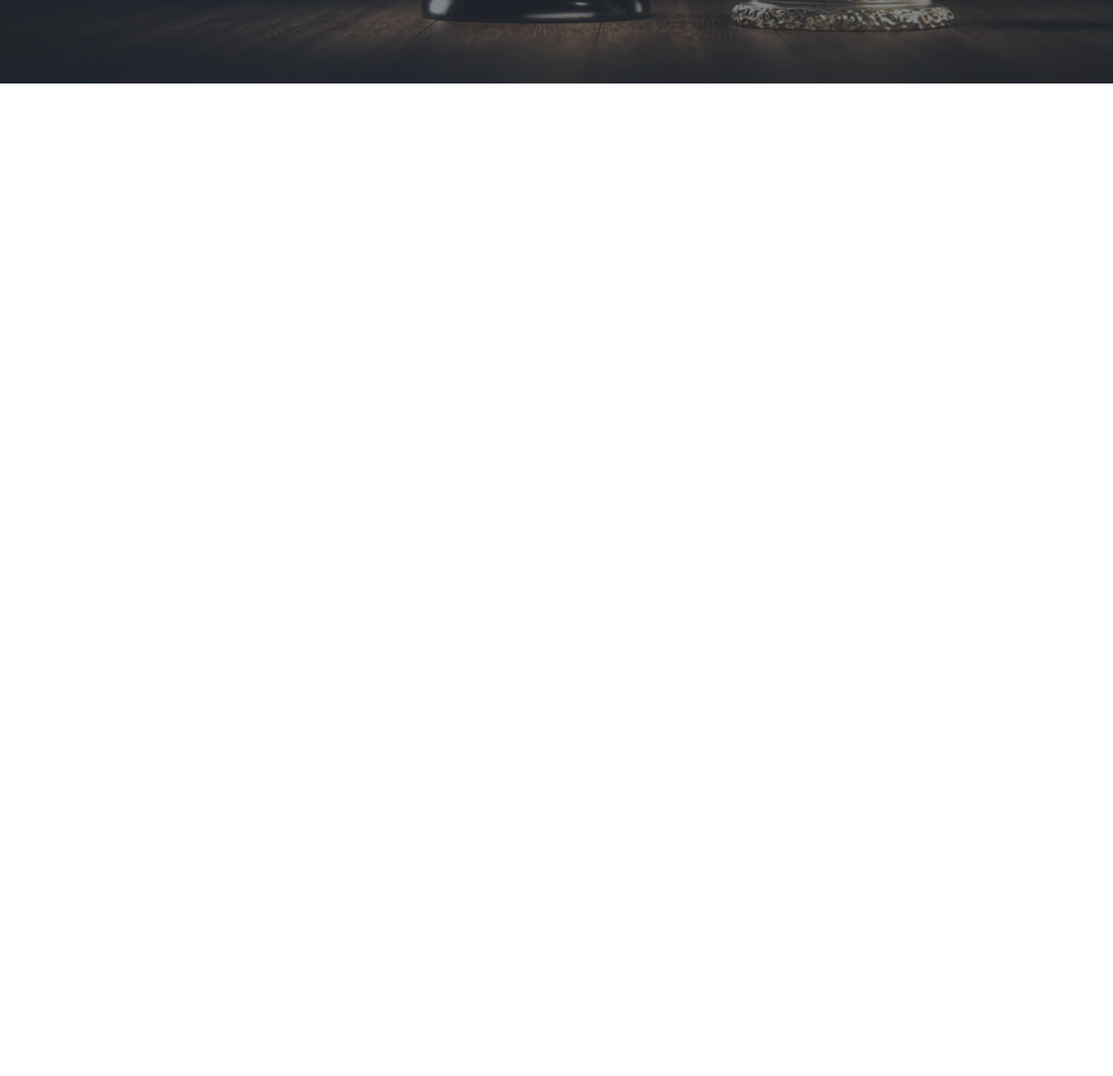
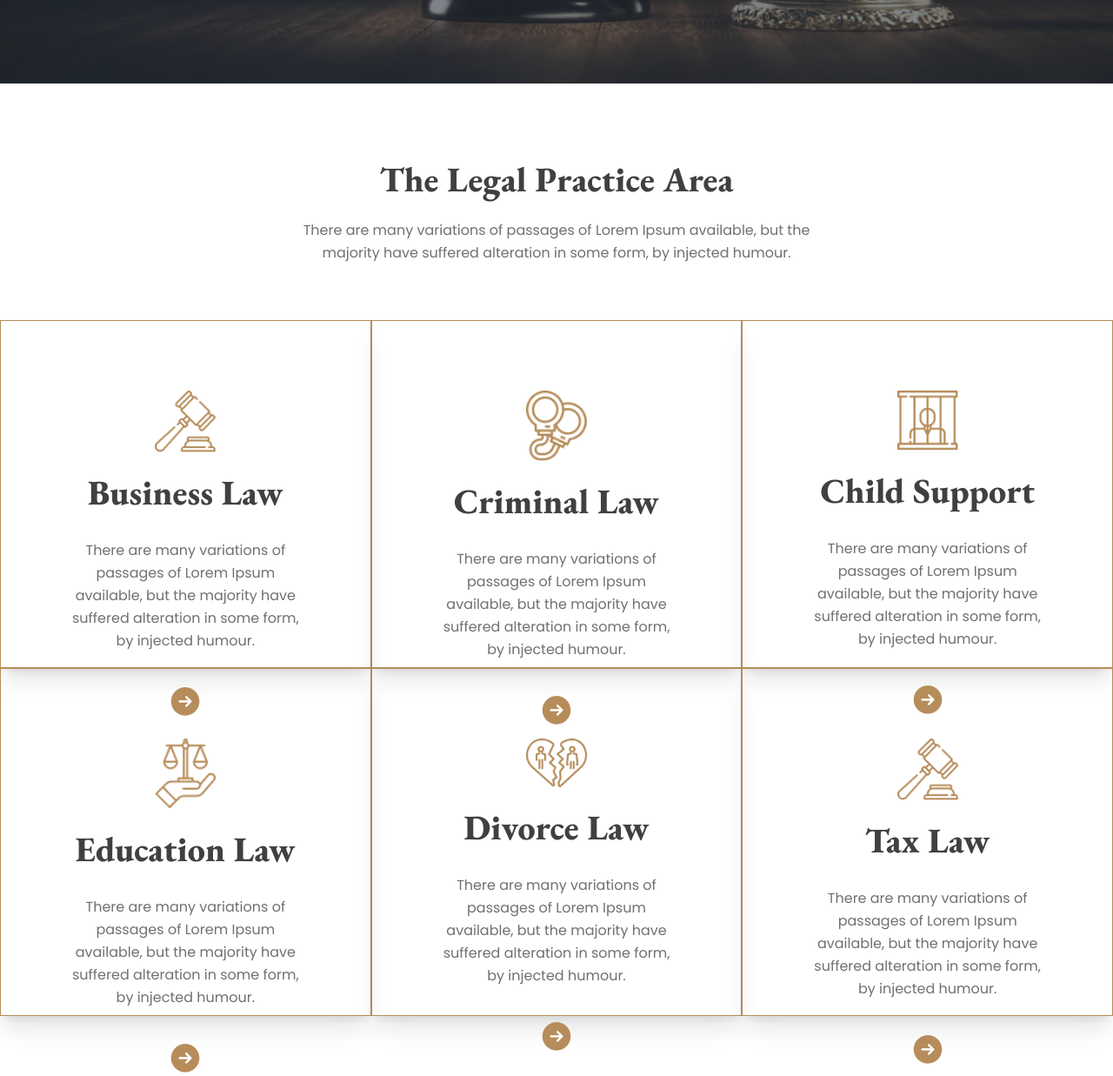
Before and after one commit to muhammad-shahin/law-firm-website, a plain HTML site: page index.html in a window 1280 px wide. Shown: the part 586-1823 px from the top of the page at 87% size. Before the commit the page ends 800 px from the top, so only its background shows below. Drawn offline with nearby package versions, Linux system fonts and the light colour scheme.

Commit message:
cards section added

```diff
--- a/index.html
+++ b/index.html
@@ -96,11 +96,11 @@
     <main class="md:container md:mx-auto">
       <!-- Banner Section -->
       <section>
-        <div class="hero h-[70vh] mt-12 mb-[5vh]" style="background-image: url('./images/banner.png');">
+        <div class="hero h-[70vh] mt-12 mb-[10vh]" style="background-image: url('./images/banner.png');">
           <div class="hero-overlay bg-opacity-60"></div>
           <div class="hero-content text-center text-neutral-content">
             <div class="lg:max-w-[75%] mx-auto">
-              <h1 class="mb-5 text-[72px] font-bold  text-white font-['EB Garamond']">We Provide Effective Legal Solutions</h1>
+              <h1 class="mb-5 text-[72px] font-bold  text-white font-['EB_Garamond']">We Provide Effective Legal Solutions</h1>
               <p class="mb-5 lg:max-w-[75%] mx-auto">There are many variations of passages of Lorem Ipsum available, but the majority have suffered alteration in some form, by injected humour.</p>
               <div class="flex justify-center items-center gap-3 mx-auto">
                 <input type="text" placeholder="Search your services" class="w-[80%] mx-auto min-h-[5vh] rounded-lg legal-des text-left p-4">
@@ -114,7 +114,78 @@
       <!-- legal practice section-->
       <section>
         <div>
+          <h1 class="legal-title mb-4">The Legal Practice Area</h1>
+          <p class="legal-des max-w-[50%] mx-auto">There are many variations of passages of Lorem Ipsum available, but the majority have suffered alteration in some form, by injected humour.</p>
+        </div>
 
+        <!-- cards section starts here -->
+        <div class="mt-16 grid grid-cols-1 lg:grid-cols-3">
+          <!-- Card 1 -->
+          <div class="card mx-auto h-[50vh] w-[90%] lg:w-full border border-[#B68C5A] lg:hover:border lg:hover:border-[#B68C5A]  lg:shadow-xl rounded-none cursor-pointer p-5 md:p-20 space-y-4">
+              <img src="images/business.png" class="w-[70px] mx-auto" />
+            <div class="items-center text-center">
+              <h2 class="legal-title">Business Law</h2>
+              <p class="legal-des mt-6 mb-9">There are many variations of passages of Lorem Ipsum available, but the majority have suffered alteration in some form, by injected humour.</p>
+              <div >
+                <img src="images/Frame.png" class="text-center mx-auto">
+              </div>
+            </div>
+          </div>
+          <!-- Card 2 -->
+          <div class="card mx-auto h-[50vh] w-[90%] lg:w-full border border-[#B68C5A] lg:hover:border lg:hover:border-[#B68C5A]  lg:shadow-xl rounded-none cursor-pointer p-5 md:p-20 space-y-4">
+            <img src="images/criminal.png" class="w-[70px] mx-auto" />
+          <div class="items-center text-center">
+            <h2 class="legal-title">Criminal Law</h2>
+            <p class="legal-des mt-6 mb-9">There are many variations of passages of Lorem Ipsum available, but the majority have suffered alteration in some form, by injected humour.</p>
+            <div >
+              <img src="images/Frame.png" class="text-center mx-auto">
+            </div>
+          </div>
+        </div>
+          <!-- Card 3 -->
+          <div class="card mx-auto h-[50vh] w-[90%] lg:w-full border border-[#B68C5A] lg:hover:border lg:hover:border-[#B68C5A]  lg:shadow-xl rounded-none cursor-pointer p-5 md:p-20 space-y-4">
+            <img src="images/child.png" class="w-[70px] mx-auto" />
+          <div class="items-center text-center">
+            <h2 class="legal-title">Child Support</h2>
+            <p class="legal-des mt-6 mb-9">There are many variations of passages of Lorem Ipsum available, but the majority have suffered alteration in some form, by injected humour.</p>
+            <div >
+              <img src="images/Frame.png" class="text-center mx-auto">
+            </div>
+          </div>
+        </div>
+          <!-- Card 4 -->
+          <div class="card mx-auto h-[50vh] w-[90%] lg:w-full border border-[#B68C5A] lg:hover:border lg:hover:border-[#B68C5A]  lg:shadow-xl rounded-none cursor-pointer p-5 md:p-20 space-y-4">
+            <img src="images/education.png" class="w-[70px] mx-auto" />
+          <div class="items-center text-center">
+            <h2 class="legal-title">Education Law</h2>
+            <p class="legal-des mt-6 mb-9">There are many variations of passages of Lorem Ipsum available, but the majority have suffered alteration in some form, by injected humour.</p>
+            <div >
+              <img src="images/Frame.png" class="text-center mx-auto">
+            </div>
+          </div>
+        </div>
+          <!-- Card 5 -->
+          <div class="card mx-auto h-[50vh] w-[90%] lg:w-full border border-[#B68C5A] lg:hover:border lg:hover:border-[#B68C5A]  lg:shadow-xl rounded-none cursor-pointer p-5 md:p-20 space-y-4">
+            <img src="images/divorce.png" class="w-[70px] mx-auto" />
+          <div class="items-center text-center">
+            <h2 class="legal-title">Divorce Law</h2>
+            <p class="legal-des mt-6 mb-9">There are many variations of passages of Lorem Ipsum available, but the majority have suffered alteration in some form, by injected humour.</p>
+            <div >
+              <img src="images/Frame.png" class="text-center mx-auto">
+            </div>
+          </div>
+        </div>
+          <!-- Card 6 -->
+          <div class="card mx-auto h-[50vh] w-[90%] lg:w-full border border-[#B68C5A] lg:hover:border lg:hover:border-[#B68C5A]  lg:shadow-xl rounded-none cursor-pointer p-5 md:p-20 space-y-4">
+            <img src="images/business.png" class="w-[70px] mx-auto" />
+          <div class="items-center text-center">
+            <h2 class="legal-title">Tax Law</h2>
+            <p class="legal-des mt-6 mb-9">There are many variations of passages of Lorem Ipsum available, but the majority have suffered alteration in some form, by injected humour.</p>
+            <div >
+              <img src="images/Frame.png" class="text-center mx-auto">
+            </div>
+          </div>
+        </div>
         </div>
       </section>
     </main>
```
